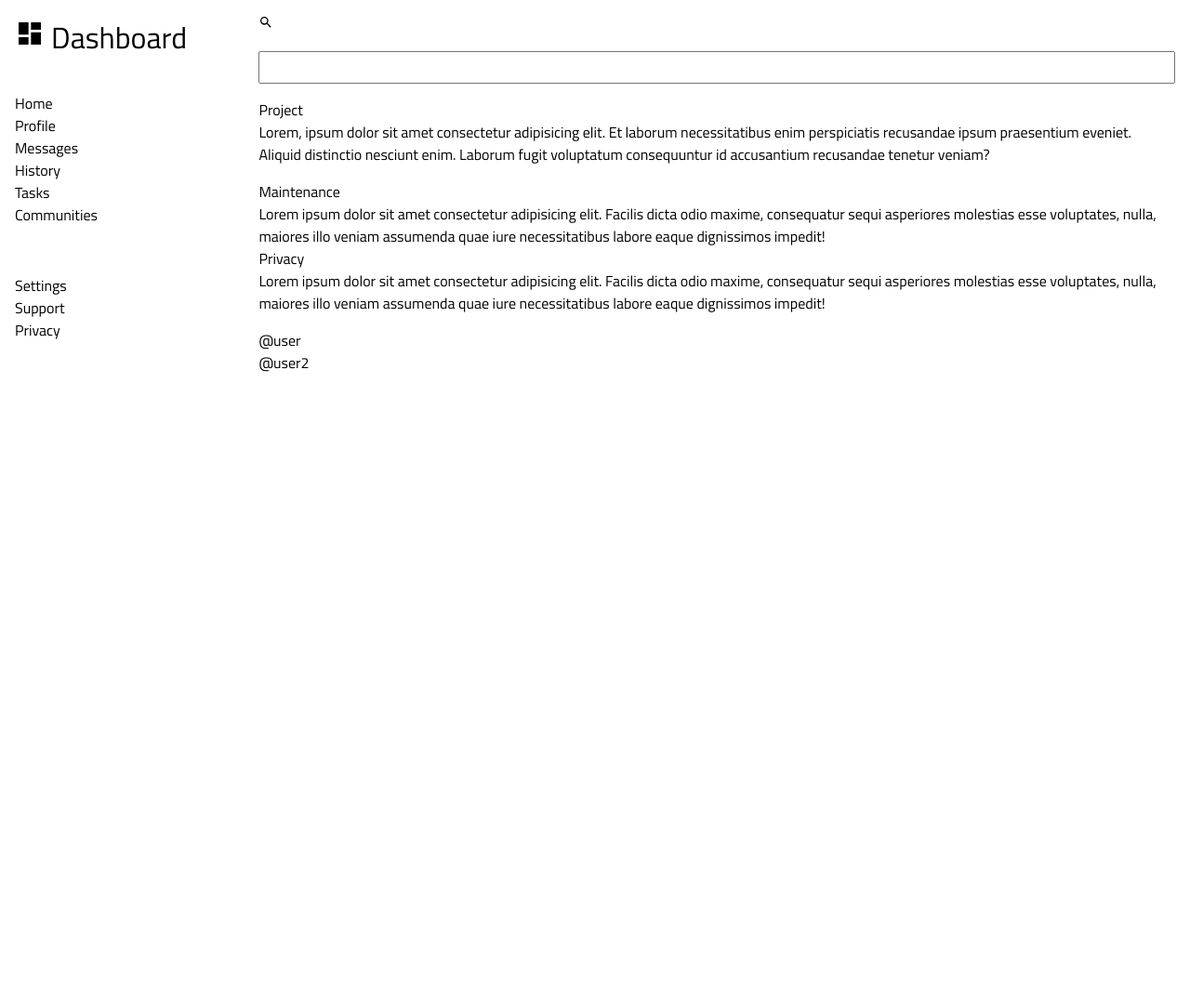
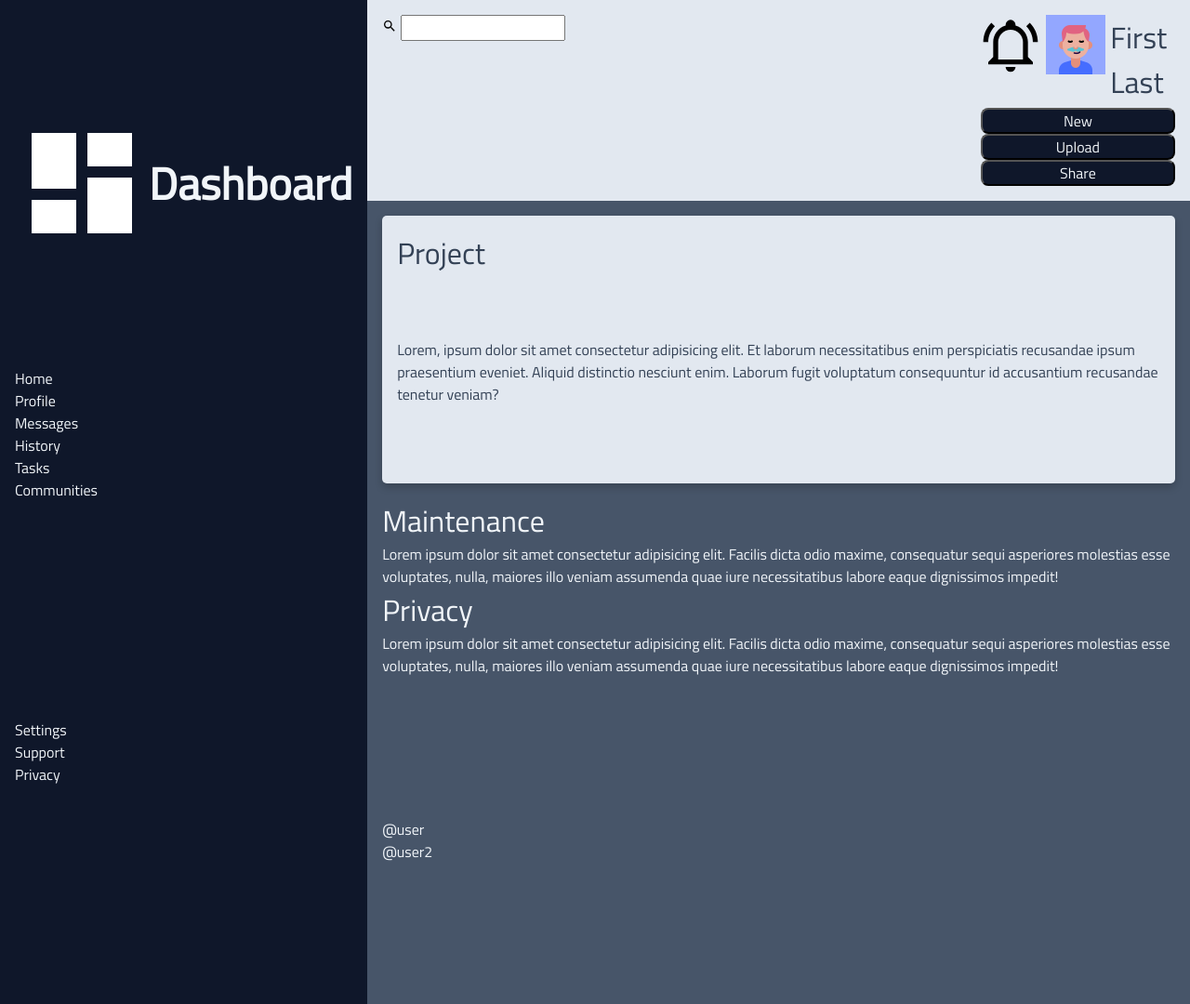
Before and after one commit to mdemore2/odin-dashboard, a plain HTML site: page index.html in a window 1280 px wide. Shown: the whole page at 93% size. Before the commit the page ends 800 px from the top, so only its background shows below. Drawn offline with nearby package versions, Linux system fonts and the light colour scheme.

Commit message:
Initial css layout
Added more placeholder containers and content to index.html
Added corresponding grid display fields and initial colors to style.css

```diff
--- a/index.html
+++ b/index.html
@@ -13,8 +13,27 @@
 <body>
     <div class="container">
         <div class="header">
-            <img src="assets/magnify.svg" class="icon">
-            <input type="text">
+            <div class="search">
+                <img src="assets/magnify.svg" class="icon">
+                <input type="text">
+            </div>
+            <div class="user">
+                <img src="assets/bell-ring-outline.svg" class="avatar">
+                <img src="assets/avatar.png" class="avatar">
+                First Last
+            </div>
+            <div class="hello">
+
+            </div>
+            <div class="actions">
+                <ul>
+                    <li><button>New</button></li>
+                    <li><button>Upload</button></li>
+                    <li><button>Share</button></li>
+
+                </ul>
+            </div>
+
         </div>
         <div class="sidebar">
             <div class="logo">
--- a/style.css
+++ b/style.css
@@ -4,6 +4,7 @@
     font-family: 'Titillium Web', sans-serif;
     font-size: 16px;
     list-style: none;
+    color: #f1f5f9;
 }
 
 .icon {
@@ -13,16 +14,26 @@
 }
 
 .logo {
-    font-size: 32px;
+    font-size: 3em;
+    font-weight: bolder;
+    display: flex;
+    align-items: center;
+}
+
+.logo img {
     height: 1em;
+    filter: invert(100%);
+}
+
+.title {
+    font-size: 2em;
+    color: inherit;
 }
 
 .container {
-    padding: 16px;
     display: grid;
     grid-template-columns: 1fr 4fr;
     grid-template-rows: 1fr 4fr;
-    gap: 16px;
 }
 
 .sidebar {
@@ -30,13 +41,36 @@
     grid-row: 1 / 3;
     display: grid;
     gap: 16px;
+    padding: 16px;
+    background-color: #0f172a;
 }
 
 .header {
     grid-column: 2 / 3;
     grid-row: 1 / 2;
     display: grid;
+    grid-template-columns: 3fr 1fr;
+    grid-template-rows: 1fr 1fr;
     gap: 16px;
+    padding: 16px;
+    background-color: #e2e8f0;
+    color: #334155;
+}
+
+.search {
+    font-size: 1em;
+}
+
+.user {
+    display: grid;
+    grid-template-columns: 1fr 1fr 1fr;
+    height: 2em;
+    color: #334155;
+    font-size: 2em;
+}
+
+.avatar {
+    height: inherit;
 }
 
 .main {
@@ -44,6 +78,8 @@
     grid-row: 2 / 3;
     display: grid;
     gap: 16px;
+    background-color: #475569;
+    padding: 16px;
 }
 
 .projects {
@@ -52,8 +88,18 @@
 
 .card {
     display: grid;
+    box-shadow: 0 4px 8px 0 rgba(0,0,0,0.2);
+    border-radius: 5px;
+    padding: 16px;
+    background-color: #e2e8f0;
+    color: #334155;
 }
 
 ul, li {
     display: grid;
 }
+
+button {
+    background-color: #0f172a;
+    border-radius: 8px;
+}
```
